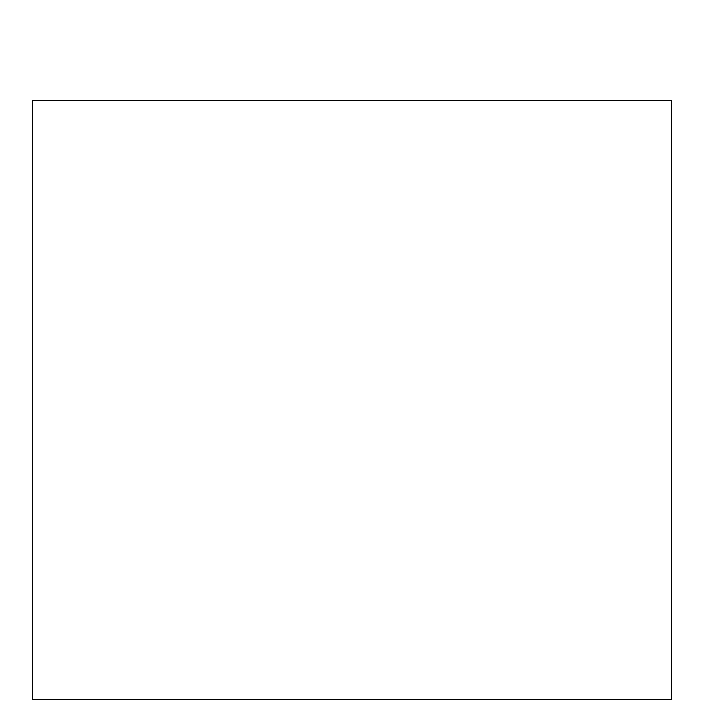
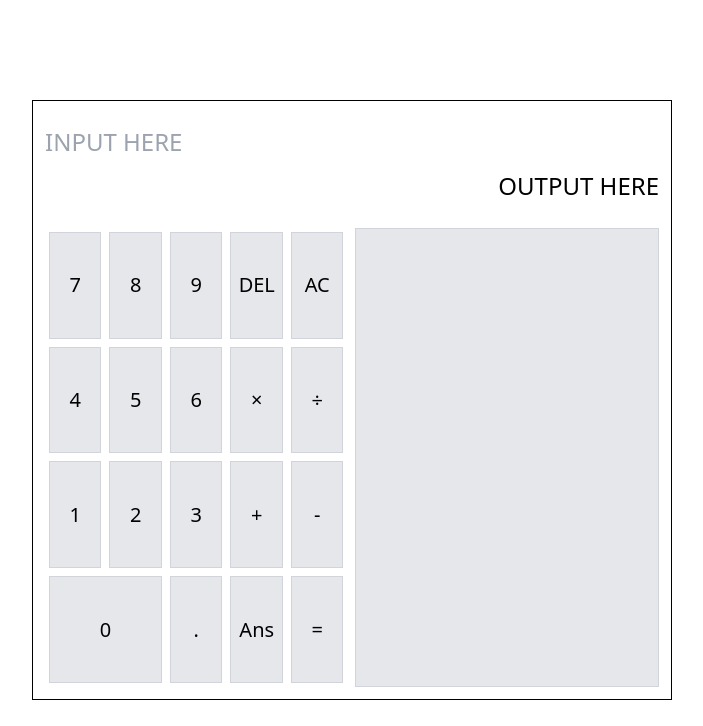
Before and after one commit to francescaartes/calculator, a website: page dist/index.html in a window 1280 px wide. Shown: the whole page, without its empty margins (288-991 px from the left). Drawn offline with Linux system fonts and the light colour scheme.

Commit message:
main-btns

```diff
--- a/dist/index.html
+++ b/dist/index.html
@@ -8,9 +8,35 @@
 </head>
 <body class="flex justify-center items-center w-screen h-screen">
     <div class="flex border border-black  md:w-1/2 md:h-3/4 p-3 items-center flex-col w-screen h-screen">
-        <div class="w-full h-1/4 flex flex-col">
-            <input type="text" class="focus:outline-none w-full h-1/2 text-xl" />
-            <div class="w-full h-1/2"></div>
+        <div class="w-full h-1/4 flex flex-col" id="input-output">
+            <input type="text" class="focus:outline-none w-full h-1/2 text-2xl" id="input" placeholder="INPUT HERE"/>
+            <div class="w-full h-1/2 text-2xl text-right" id="output">OUTPUT HERE</div>
+        </div>
+        <div class="w-full h-full flex flex-col-reverse sm:flex-row gap-2 " id="calcu-btns">
+            <div class="w-full h-full p-1 grid grid-cols-5 grid-rows-4 gap-2" id="main-btns">
+                <button class="border border-gray-300 bg-gray-200 text-xl">7</button>
+                <button class="border border-gray-300 bg-gray-200 text-xl">8</button>
+                <button class="border border-gray-300 bg-gray-200 text-xl">9</button>
+                <button class="border border-gray-300 bg-gray-200 text-xl">DEL</button>
+                <button class="border border-gray-300 bg-gray-200 text-xl">AC</button>
+                <button class="border border-gray-300 bg-gray-200 text-xl">4</button>
+                <button class="border border-gray-300 bg-gray-200 text-xl">5</button>
+                <button class="border border-gray-300 bg-gray-200 text-xl">6</button>
+                <button class="border border-gray-300 bg-gray-200 text-xl">×</button>
+                <button class="border border-gray-300 bg-gray-200 text-xl">÷</button>
+                <button class="border border-gray-300 bg-gray-200 text-xl">1</button>
+                <button class="border border-gray-300 bg-gray-200 text-xl">2</button>
+                <button class="border border-gray-300 bg-gray-200 text-xl">3</button>
+                <button class="border border-gray-300 bg-gray-200 text-xl">+</button>
+                <button class="border border-gray-300 bg-gray-200 text-xl">-</button>
+                <button class="col-span-2 border border-gray-300 bg-gray-200 text-xl">0</button>
+                <button class="border border-gray-300 bg-gray-200 text-xl">.</button>
+                <button class="border border-gray-300 bg-gray-200 text-xl">Ans</button>
+                <button class="border border-gray-300 bg-gray-200 text-xl">=</button>
+            </div>
+            <div class="border border-gray-300 w-full h-full p-1 bg-gray-200" id="function-btns">
+
+            </div>
         </div>
     </div>
 
```
Also changed, not shown: dist/output.css.
